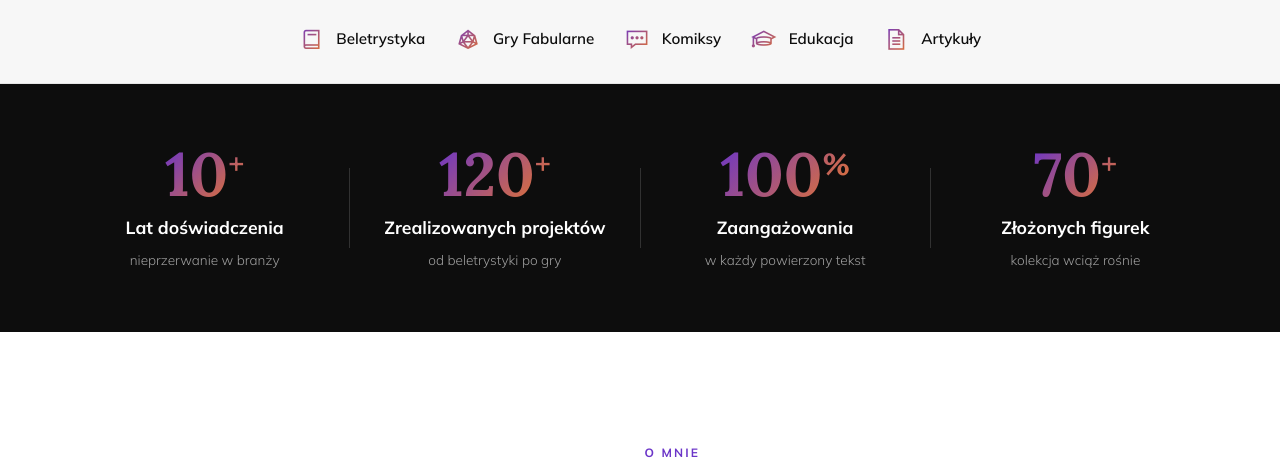
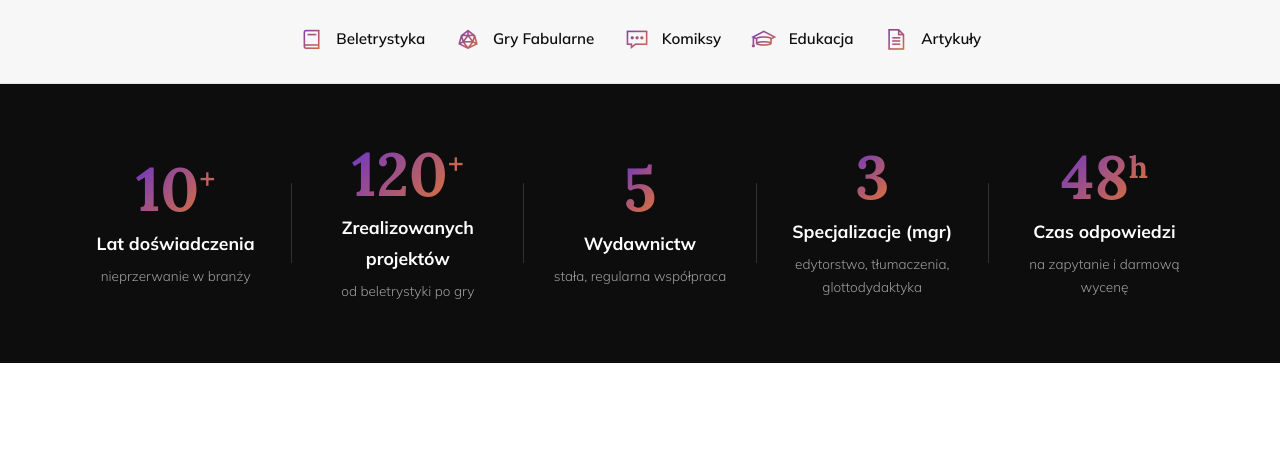
Before and after one commit to Bonnie00726/nataliaszoppa, a Jekyll site: the page built from index.html, in a window 1280 px wide and 900 px high, scrolled down 779 px, cut to the strip 125-599 px from the top of the window. Built offline with Jekyll 4.4.1, drawn with Linux system fonts in a browser that asks for light colours.

Commit message:
Update index.html

```diff
--- a/index.html
+++ b/index.html
@@ -203,29 +203,45 @@ title: Redakcja, korekta, skład
 
 <div class="stats-bar reveal delay-1">
     <div class="stats-container">
+
         <div class="stat-block">
             <div class="stat-num">10<sup>+</sup></div>
             <div class="stat-title">Lat doświadczenia</div>
             <div class="stat-sub">nieprzerwanie w branży</div>
         </div>
+
         <div class="stat-divider"></div>
+
         <div class="stat-block">
             <div class="stat-num">120<sup>+</sup></div>
             <div class="stat-title">Zrealizowanych projektów</div>
             <div class="stat-sub">od beletrystyki po gry</div>
         </div>
+
         <div class="stat-divider"></div>
+
         <div class="stat-block">
-            <div class="stat-num">100<sup>%</sup></div>
-            <div class="stat-title">Zaangażowania</div>
-            <div class="stat-sub">w każdy powierzony tekst</div>
+            <div class="stat-num">5</div>
+            <div class="stat-title">Wydawnictw</div>
+            <div class="stat-sub">stała, regularna współpraca</div>
         </div>
+
         <div class="stat-divider"></div>
+
         <div class="stat-block">
-            <div class="stat-num">70<sup>+</sup></div>
-            <div class="stat-title">Złożonych figurek</div>
-            <div class="stat-sub">kolekcja wciąż rośnie</div>
+            <div class="stat-num">3</div>
+            <div class="stat-title">Specjalizacje (mgr)</div>
+            <div class="stat-sub">edytorstwo, tłumaczenia, glottodydaktyka</div>
         </div>
+
+        <div class="stat-divider"></div>
+
+        <div class="stat-block">
+            <div class="stat-num">48<sup>h</sup></div>
+            <div class="stat-title">Czas odpowiedzi</div>
+            <div class="stat-sub">na zapytanie i darmową wycenę</div>
+        </div>
+
     </div>
 </div>
 
```
